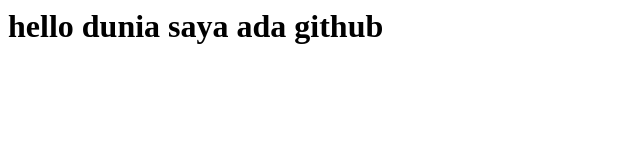
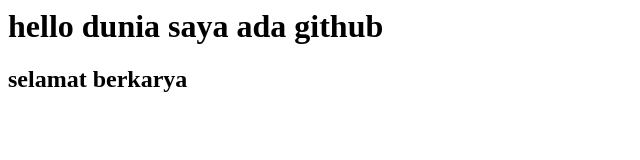
Before and after one commit to azrihamid/app, a plain HTML site: page index.html in a window 1280 px wide. Shown: the whole page, without its empty margins (0-640 px from the left). Drawn offline with Linux system fonts and the light colour scheme.

Commit message:
add index.html

```diff
--- a/index.html
+++ b/index.html
@@ -4,5 +4,6 @@
 </head>
 <body>
 <h1>hello dunia saya ada github</h1>
+<h2>selamat berkarya</h2>
 </body>
 </html>
```
